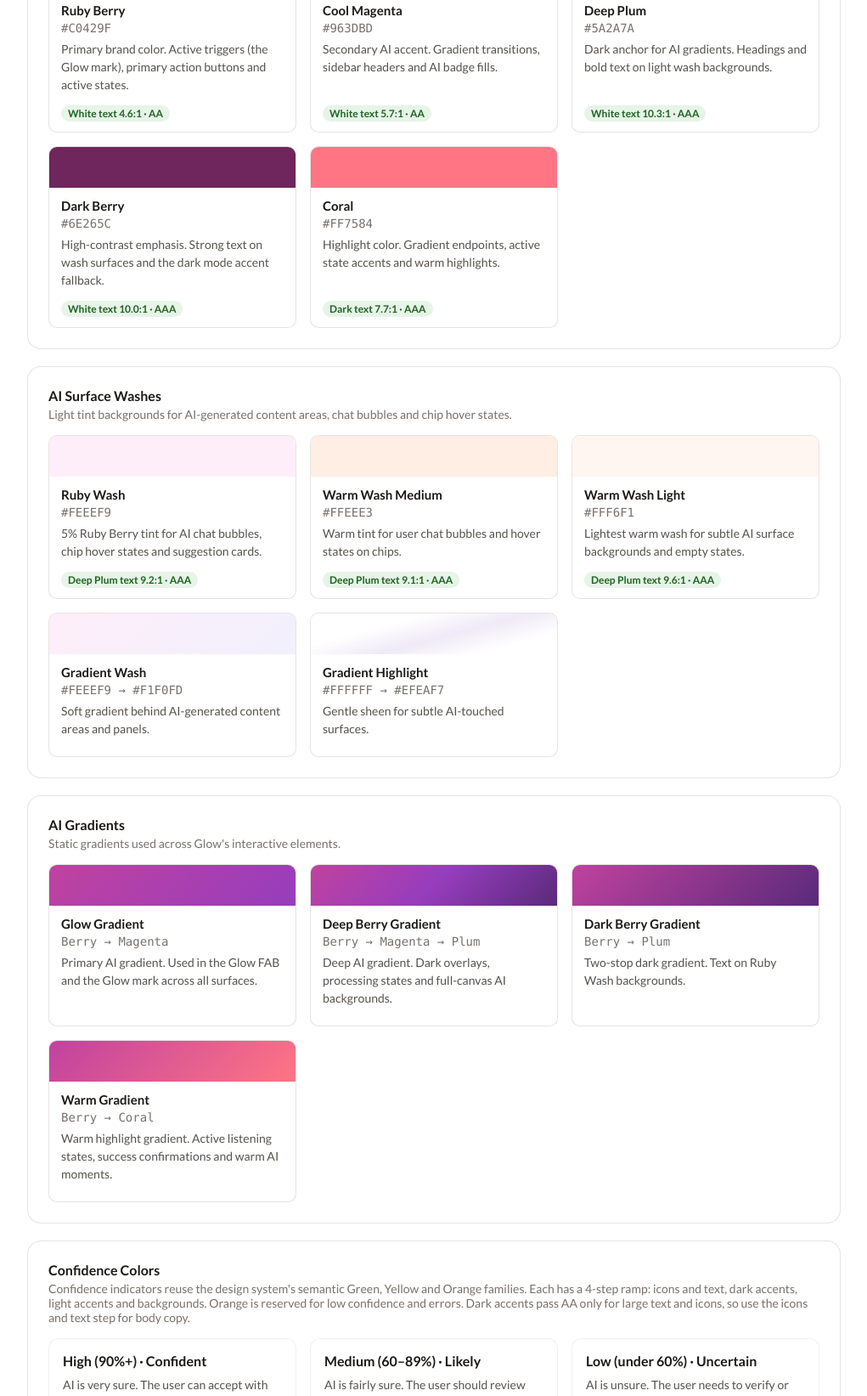
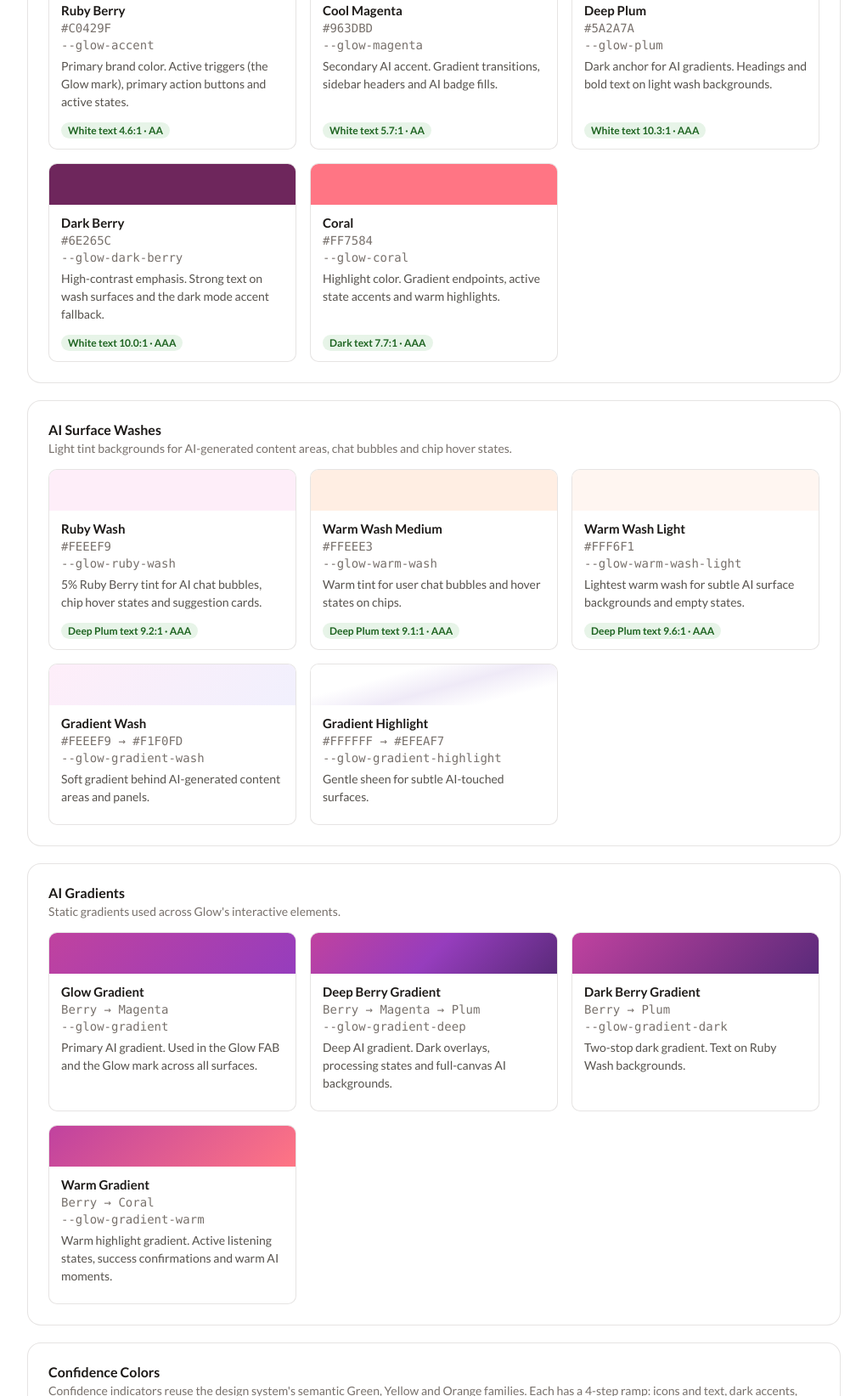
Before and after one commit to charissagudknecht-design/ai-interaction-standards, a plain HTML site: page docs/ai-visual-language.html in a window 1280 px wide. Shown: the part 551-2194 px from the top of the page at 85% size, without its empty margins (129-1150 px from the left). Drawn offline with Linux system fonts and the light colour scheme.

Commit message:
Show token names under the hex in the same mono style
Co-Authored-By: Claude Opus 5.5 <noreply@anthropic.com>
Claude-Session: https://claude.ai/code/session_01LJTHUQjhshoHdyK9XV8jSP

```diff
--- a/docs/ai-visual-language.html
+++ b/docs/ai-visual-language.html
@@ -222,6 +222,7 @@
                         <div class="pal-swatch__meta">
                             <div class="pal-swatch__row"><span class="pal-swatch__name">Ruby Berry</span></div>
                             <code class="pal-swatch__hex">#C0429F</code>
+                            <code class="pal-swatch__hex">--glow-accent</code>
                             <p class="pal-swatch__usage">Primary brand color. Active triggers (the Glow mark), primary action buttons and active states.</p>
                             <span class="pal-swatch__contrast pal-swatch__contrast--pass">White text 4.6:1 &middot; AA</span>
                         </div>
@@ -231,6 +232,7 @@
                         <div class="pal-swatch__meta">
                             <div class="pal-swatch__row"><span class="pal-swatch__name">Cool Magenta</span></div>
                             <code class="pal-swatch__hex">#963DBD</code>
+                            <code class="pal-swatch__hex">--glow-magenta</code>
                             <p class="pal-swatch__usage">Secondary AI accent. Gradient transitions, sidebar headers and AI badge fills.</p>
                             <span class="pal-swatch__contrast pal-swatch__contrast--pass">White text 5.7:1 &middot; AA</span>
                         </div>
@@ -240,6 +242,7 @@
                         <div class="pal-swatch__meta">
                             <div class="pal-swatch__row"><span class="pal-swatch__name">Deep Plum</span></div>
                             <code class="pal-swatch__hex">#5A2A7A</code>
+                            <code class="pal-swatch__hex">--glow-plum</code>
                             <p class="pal-swatch__usage">Dark anchor for AI gradients. Headings and bold text on light wash backgrounds.</p>
                             <span class="pal-swatch__contrast pal-swatch__contrast--pass">White text 10.3:1 &middot; AAA</span>
                         </div>
@@ -249,6 +252,7 @@
                         <div class="pal-swatch__meta">
                             <div class="pal-swatch__row"><span class="pal-swatch__name">Dark Berry</span></div>
                             <code class="pal-swatch__hex">#6E265C</code>
+                            <code class="pal-swatch__hex">--glow-dark-berry</code>
                             <p class="pal-swatch__usage">High-contrast emphasis. Strong text on wash surfaces and the dark mode accent fallback.</p>
                             <span class="pal-swatch__contrast pal-swatch__contrast--pass">White text 10.0:1 &middot; AAA</span>
                         </div>
@@ -258,6 +262,7 @@
                         <div class="pal-swatch__meta">
                             <div class="pal-swatch__row"><span class="pal-swatch__name">Coral</span></div>
                             <code class="pal-swatch__hex">#FF7584</code>
+                            <code class="pal-swatch__hex">--glow-coral</code>
                             <p class="pal-swatch__usage">Highlight color. Gradient endpoints, active state accents and warm highlights.</p>
                             <span class="pal-swatch__contrast pal-swatch__contrast--pass">Dark text 7.7:1 &middot; AAA</span>
                         </div>
@@ -274,6 +279,7 @@
                         <div class="pal-swatch__meta">
                             <div class="pal-swatch__row"><span class="pal-swatch__name">Ruby Wash</span></div>
                             <code class="pal-swatch__hex">#FEEEF9</code>
+                            <code class="pal-swatch__hex">--glow-ruby-wash</code>
                             <p class="pal-swatch__usage">5% Ruby Berry tint for AI chat bubbles, chip hover states and suggestion cards.</p>
                             <span class="pal-swatch__contrast pal-swatch__contrast--pass">Deep Plum text 9.2:1 &middot; AAA</span>
                         </div>
@@ -283,6 +289,7 @@
                         <div class="pal-swatch__meta">
                             <div class="pal-swatch__row"><span class="pal-swatch__name">Warm Wash Medium</span></div>
                             <code class="pal-swatch__hex">#FFEEE3</code>
+                            <code class="pal-swatch__hex">--glow-warm-wash</code>
                             <p class="pal-swatch__usage">Warm tint for user chat bubbles and hover states on chips.</p>
                             <span class="pal-swatch__contrast pal-swatch__contrast--pass">Deep Plum text 9.1:1 &middot; AAA</span>
                         </div>
@@ -292,6 +299,7 @@
                         <div class="pal-swatch__meta">
                             <div class="pal-swatch__row"><span class="pal-swatch__name">Warm Wash Light</span></div>
                             <code class="pal-swatch__hex">#FFF6F1</code>
+                            <code class="pal-swatch__hex">--glow-warm-wash-light</code>
                             <p class="pal-swatch__usage">Lightest warm wash for subtle AI surface backgrounds and empty states.</p>
                             <span class="pal-swatch__contrast pal-swatch__contrast--pass">Deep Plum text 9.6:1 &middot; AAA</span>
                         </div>
@@ -301,6 +309,7 @@
                         <div class="pal-swatch__meta">
                             <div class="pal-swatch__row"><span class="pal-swatch__name">Gradient Wash</span></div>
                             <code class="pal-swatch__hex">#FEEEF9 &rarr; #F1F0FD</code>
+                            <code class="pal-swatch__hex">--glow-gradient-wash</code>
                             <p class="pal-swatch__usage">Soft gradient behind AI-generated content areas and panels.</p>
                         </div>
                     </div>
@@ -309,6 +318,7 @@
                         <div class="pal-swatch__meta">
                             <div class="pal-swatch__row"><span class="pal-swatch__name">Gradient Highlight</span></div>
                             <code class="pal-swatch__hex">#FFFFFF &rarr; #EFEAF7</code>
+                            <code class="pal-swatch__hex">--glow-gradient-highlight</code>
                             <p class="pal-swatch__usage">Gentle sheen for subtle AI-touched surfaces.</p>
                         </div>
                     </div>
@@ -324,6 +334,7 @@
                         <div class="pal-swatch__meta">
                             <div class="pal-swatch__row"><span class="pal-swatch__name">Glow Gradient</span></div>
                             <code class="pal-swatch__hex">Berry &rarr; Magenta</code>
+                            <code class="pal-swatch__hex">--glow-gradient</code>
                             <p class="pal-swatch__usage">Primary AI gradient. Used in the Glow FAB and the Glow mark across all surfaces.</p>
                         </div>
                     </div>
@@ -332,6 +343,7 @@
                         <div class="pal-swatch__meta">
                             <div class="pal-swatch__row"><span class="pal-swatch__name">Deep Berry Gradient</span></div>
                             <code class="pal-swatch__hex">Berry &rarr; Magenta &rarr; Plum</code>
+                            <code class="pal-swatch__hex">--glow-gradient-deep</code>
                             <p class="pal-swatch__usage">Deep AI gradient. Dark overlays, processing states and full-canvas AI backgrounds.</p>
                         </div>
                     </div>
@@ -340,6 +352,7 @@
                         <div class="pal-swatch__meta">
                             <div class="pal-swatch__row"><span class="pal-swatch__name">Dark Berry Gradient</span></div>
                             <code class="pal-swatch__hex">Berry &rarr; Plum</code>
+                            <code class="pal-swatch__hex">--glow-gradient-dark</code>
                             <p class="pal-swatch__usage">Two-stop dark gradient. Text on Ruby Wash backgrounds.</p>
                         </div>
                     </div>
@@ -348,6 +361,7 @@
                         <div class="pal-swatch__meta">
                             <div class="pal-swatch__row"><span class="pal-swatch__name">Warm Gradient</span></div>
                             <code class="pal-swatch__hex">Berry &rarr; Coral</code>
+                            <code class="pal-swatch__hex">--glow-gradient-warm</code>
                             <p class="pal-swatch__usage">Warm highlight gradient. Active listening states, success confirmations and warm AI moments.</p>
                         </div>
                     </div>
```
